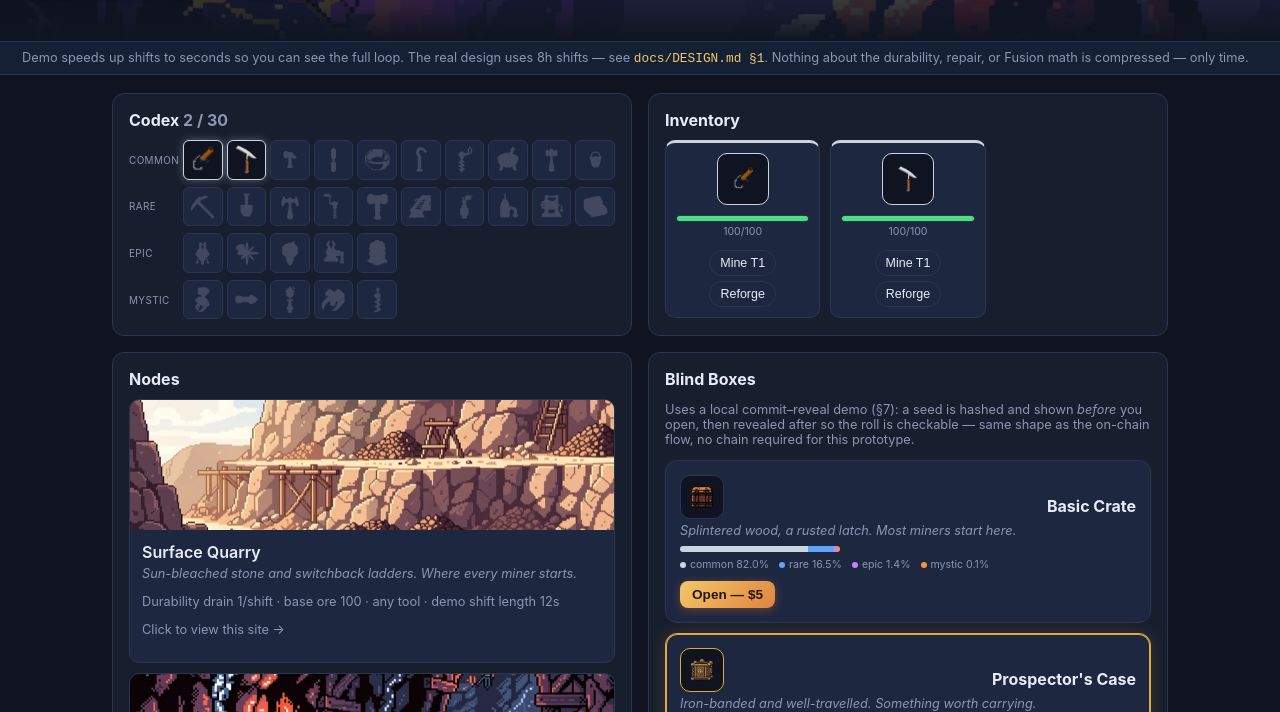
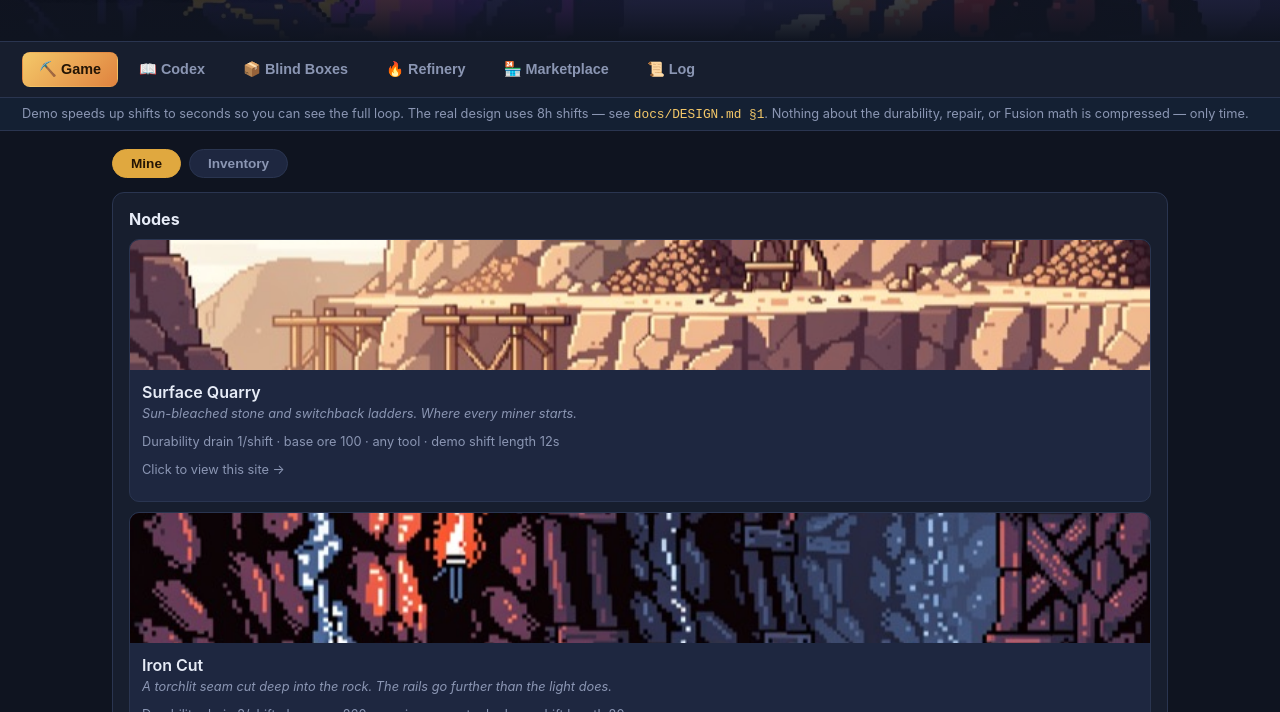
Before and after one commit to Kalas1980/lunacia-deep, a website: page web/index.html in a window 1280 px wide. Shown: the part 88-800 px from the top of the page. Drawn offline with Linux system fonts and the light colour scheme.

Commit message:
Split the single-page layout into separate views
Game (Mine/Inventory sub-tabs) / Codex / Blind Boxes / Refinery /
Marketplace / Log are now distinct screens switched via a top nav, not
one long scrolling page showing everything at once. Inventory moves
from a top-level panel to a sub-view under Game, alongside Nodes.

Pure show/hide on top of the existing render functions (.view/.subview
+ .active) -- no rendering logic changed, so this is presentation-only.

```diff
--- a/web/index.html
+++ b/web/index.html
@@ -4,7 +4,7 @@
   <meta charset="utf-8" />
   <meta name="viewport" content="width=device-width, initial-scale=1" />
   <title>Lunacia Deep — Prototype</title>
-  <link rel="stylesheet" href="style.css?v=19" />
+  <link rel="stylesheet" href="style.css?v=20" />
 </head>
 <body>
   <header class="topbar hero-banner">
@@ -21,6 +21,15 @@
     </div>
   </header>
 
+  <nav class="view-nav" id="view-nav">
+    <button class="view-tab active" data-view-action="switch-view" data-view="game">⛏️ Game</button>
+    <button class="view-tab" data-view-action="switch-view" data-view="codex">📖 Codex</button>
+    <button class="view-tab" data-view-action="switch-view" data-view="boxes">📦 Blind Boxes</button>
+    <button class="view-tab" data-view-action="switch-view" data-view="refinery">🔥 Refinery</button>
+    <button class="view-tab" data-view-action="switch-view" data-view="market">🏪 Marketplace</button>
+    <button class="view-tab" data-view-action="switch-view" data-view="log">📜 Log</button>
+  </nav>
+
   <section class="banner" id="demo-banner">
     Demo speeds up shifts to seconds so you can see the full loop. The real design uses
     8h shifts — see <code>docs/DESIGN.md §1</code>. Nothing about the durability, repair,
@@ -28,21 +37,36 @@
   </section>
 
   <main class="layout">
+
+    <section class="view active" id="view-game" data-view-panel="game">
+      <nav class="subview-nav">
+        <button class="subview-tab active" data-view-action="switch-subview" data-subview="nodes">Mine</button>
+        <button class="subview-tab" data-view-action="switch-subview" data-subview="inventory">Inventory</button>
+      </nav>
+
+      <div class="subview active" id="subview-nodes">
+        <section class="panel">
+          <h2>Nodes</h2>
+          <div id="node-list" class="node-list"></div>
+        </section>
+      </div>
+
+      <div class="subview" id="subview-inventory">
+        <section class="panel">
+          <h2>Inventory</h2>
+          <div id="tool-list" class="tool-list"></div>
+        </section>
+      </div>
+    </section>
+
+    <section class="view" id="view-codex" data-view-panel="codex">
       <section class="panel">
         <h2>Codex <span id="codex-count" class="muted"></span></h2>
         <div id="codex-grid" class="codex-grid"></div>
       </section>
-
-    <section class="panel">
-      <h2>Inventory</h2>
-      <div id="tool-list" class="tool-list"></div>
     </section>
 
-    <section class="panel">
-      <h2>Nodes</h2>
-      <div id="node-list" class="node-list"></div>
-    </section>
-
+    <section class="view" id="view-boxes" data-view-panel="boxes">
       <section class="panel">
         <h2>Blind Boxes</h2>
         <p class="muted small">
@@ -52,7 +76,9 @@
         </p>
         <div id="box-list" class="box-list"></div>
       </section>
+    </section>
 
+    <section class="view" id="view-refinery" data-view-panel="refinery">
       <section class="panel">
         <h2>Refinery <span class="muted small">§5.1</span></h2>
         <p class="muted small">
@@ -64,8 +90,10 @@
         <h3 class="refinery-owned-head">Owned</h3>
         <div id="refinery-list" class="tool-list"></div>
       </section>
+    </section>
 
-    <section class="panel span-2">
+    <section class="view" id="view-market" data-view-panel="market">
+      <section class="panel">
         <h2>Marketplace</h2>
         <p class="muted small">Direct purchase (§7) — buy the exact tool you want at a fixed
           USDC price, no gambling. Priced above blind-box expected value on purpose: boxes
@@ -73,15 +101,19 @@
         <div id="market-tabs" class="market-tabs"></div>
         <div id="market-grid" class="market-grid"></div>
       </section>
+    </section>
 
+    <section class="view" id="view-log" data-view-panel="log">
       <section class="panel">
         <h2>Event Log</h2>
         <ul id="event-log" class="event-log"></ul>
       </section>
+    </section>
+
   </main>
 
   <div id="modal-root"></div>
 
-  <script type="module" src="src/main.js?v=19"></script>
+  <script type="module" src="src/main.js?v=20"></script>
 </body>
 </html>
--- a/web/src/economy.js
+++ b/web/src/economy.js
@@ -1,7 +1,7 @@
 // Pure functions implementing docs/DESIGN.md §2.4, §2.5, §4, §6, §7.
 // No DOM, no I/O — importable directly by test/economy.test.js.
 
-import { TIER, WORN_THRESHOLD, MODELS, FUSION_RESTORE_FRACTION, fusionFee, fusionFeeAXS, REFINERY_MULT } from './data.js?v=19';
+import { TIER, WORN_THRESHOLD, MODELS, FUSION_RESTORE_FRACTION, fusionFee, fusionFeeAXS, REFINERY_MULT } from './data.js?v=20';
 
 export function clamp(x, lo, hi) {
   return Math.max(lo, Math.min(hi, x));
--- a/web/src/main.js
+++ b/web/src/main.js
@@ -6,14 +6,14 @@
 import {
   RARITIES, MODELS, TRAITS, TIER, BOXES, NODES, DEMO_SHIFT_MS, fusionFee, fusionFeeAXS,
   SMELTS, REFINERY_MULT, REFINERY_MAX_DURABILITY, refineryRepairCostSLP, refineryRepairCostOre,
-} from './data.js?v=19';
+} from './data.js?v=20';
 import {
   repairCostSLP, repairSuccessChance, rollRepair, isBroken, isWorn,
   fusionRepair, reforgeOdds, reforge, shiftYield, drainDurability, pickModel, bestRefineryMult,
-} from './economy.js?v=19';
-import { loadState, saveState, resetState, logEvent, getTool, ownedModels } from './state.js?v=19';
-import { randomSeed, sha256Hex, makeRoller, weightedPick } from './rng.js?v=19';
-import { toolIconSVG, boxIconSVG, refineryIconSVG } from './icons.js?v=19';
+} from './economy.js?v=20';
+import { loadState, saveState, resetState, logEvent, getTool, ownedModels } from './state.js?v=20';
+import { randomSeed, sha256Hex, makeRoller, weightedPick } from './rng.js?v=20';
+import { toolIconSVG, boxIconSVG, refineryIconSVG } from './icons.js?v=20';
 
 const RARITY_RANK = { common: 0, rare: 1, epic: 2, mystic: 3 };
 let state = loadState();
@@ -800,5 +800,23 @@ document.getElementById('reset-btn').addEventListener('click', () => {
   render();
 });
 
+// Codex/Boxes/Refinery/Marketplace/Log are separate screens now, not panels on one long
+// page — plain show/hide via .active, the DOM itself is the state, nothing to persist.
+document.getElementById('view-nav').addEventListener('click', (e) => {
+  const btn = e.target.closest('[data-view-action="switch-view"]');
+  if (!btn) return;
+  document.querySelectorAll('.view-tab').forEach((t) => t.classList.toggle('active', t === btn));
+  document.querySelectorAll('.view').forEach((v) => v.classList.toggle('active', v.dataset.viewPanel === btn.dataset.view));
+});
+
+// Inventory as a sub-view under Game (Mine), same show/hide pattern one level deeper.
+document.querySelector('.subview-nav').addEventListener('click', (e) => {
+  const btn = e.target.closest('[data-view-action="switch-subview"]');
+  if (!btn) return;
+  document.querySelectorAll('.subview-tab').forEach((t) => t.classList.toggle('active', t === btn));
+  document.getElementById('subview-nodes').classList.toggle('active', btn.dataset.subview === 'nodes');
+  document.getElementById('subview-inventory').classList.toggle('active', btn.dataset.subview === 'inventory');
+});
+
 setInterval(render, 1000); // countdown ticks + collect-button availability
 render();
--- a/web/src/state.js
+++ b/web/src/state.js
@@ -1,7 +1,7 @@
 // Minimal game state + localStorage persistence. No framework — plain objects, one
 // module-level store, explicit save() calls. Fine at this scale; a real client would
 // swap this for whatever the chosen frontend stack uses, per docs/DESIGN.md §10.
-import { MAX_DURABILITY_START } from './data.js?v=19';
+import { MAX_DURABILITY_START } from './data.js?v=20';
 
 const STORAGE_KEY = 'lunacia-deep-prototype-v1';
 
--- a/web/style.css
+++ b/web/style.css
@@ -98,6 +98,33 @@ button.pill-btn { padding: 5px 10px; font-size: 0.78rem; border-radius: 999px; }
   margin: 0 auto;
 }
 .layout .panel.span-2 { grid-column: 1 / -1; }
+
+/* ---- Top-level view nav: Game / Codex / Boxes / Refinery / Marketplace / Log are
+   separate screens now, not one long page — only one .view is visible at a time. ---- */
+.view-nav {
+  display: flex; gap: 4px; padding: 10px 22px; background: var(--panel);
+  border-bottom: 1px solid var(--border); overflow-x: auto;
+}
+.view-tab {
+  background: transparent; border: 1px solid transparent; color: var(--muted);
+  padding: 8px 16px; border-radius: 8px; font-weight: 600; font-size: 0.9rem;
+  white-space: nowrap; cursor: pointer;
+}
+.view-tab:hover { background: var(--panel-2); color: var(--text); }
+.view-tab.active { background: var(--accent-gradient); color: #241505; }
+
+.view { display: none; grid-column: 1 / -1; }
+.view.active { display: block; }
+
+/* Game view's own Mine/Inventory split — "inventory as a sub view under the game" */
+.subview-nav { display: flex; gap: 8px; margin-bottom: 14px; }
+.subview-tab {
+  background: var(--panel-2); border: 1px solid var(--border); color: var(--muted);
+  padding: 6px 18px; border-radius: 999px; font-weight: 600; font-size: 0.85rem; cursor: pointer;
+}
+.subview-tab.active { background: var(--accent); color: #241505; border-color: var(--accent); }
+.subview { display: none; }
+.subview.active { display: block; }
 
 .panel {
   background: var(--panel);
```
Lines whose indentation alone changed are shown as unchanged.
